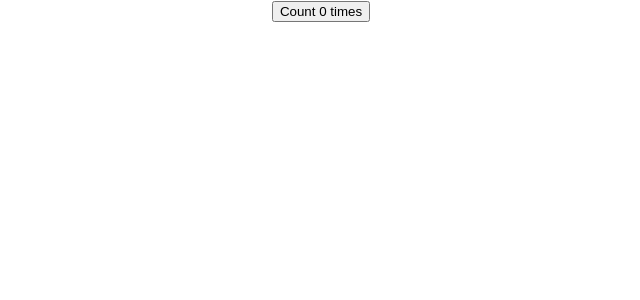
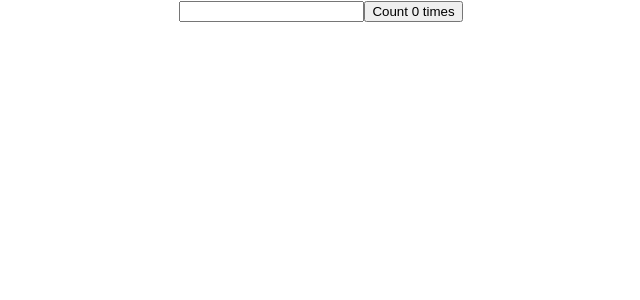
Before and after one commit to avadhutthorat/hooks-complete-guide, a React (Create React App) app: page / in a window 1280 px wide. Shown: the top 300 px of the page, without its empty margins (319-959 px from the left). Built offline with nearby package versions, Linux system fonts and the light colour scheme.

Commit message:
useEffect conditional

```diff
--- a/src/App.js
+++ b/src/App.js
@@ -5,7 +5,9 @@
 // import HookCounterOne from "./components/hook-counter-one";
 // import HookCounterTwo from "./components/hook-counter-two";
 // import HookCounterThree from "./components/hook-counter-three";
-import UseEffectHookCounter from "./components/useeffect-hook-counter";
+// import UseEffectHookCounter from "./components/useeffect-hook-counter";
+import UseEffectConditionalHookCounter from "./components/useEffect-conditional-counter";
+
 function App() {
   return (
     <div className="App">
@@ -18,7 +20,8 @@
       <HookCounterTwo />
       <hr />
       <HookCounterThree /> */}
-      <UseEffectHookCounter />
+      {/* <UseEffectHookCounter /> */}
+      <UseEffectConditionalHookCounter />
     </div>
   );
 }
--- /dev/null
+++ b/src/components/useEffect-conditional-counter.js
@@ -0,0 +1,21 @@
+import React, { useState, useEffect } from "react";
+
+const UseEffectConditionalHookCounter = () => {
+  const [count, setCount] = useState(0);
+  const [name, setName] = useState("");
+
+  useEffect(() => {
+    console.log("updating state");
+    document.title = `you have clicked ${count} times`;
+  }, [count]);
+  return (
+    <div>
+      <input type="text" value={name} onChange={e => setName(e.target.value)} />
+      <button onClick={() => setCount(prevCount => prevCount + 1)}>
+        Count {count} times
+      </button>
+    </div>
+  );
+};
+
+export default UseEffectConditionalHookCounter;
```
